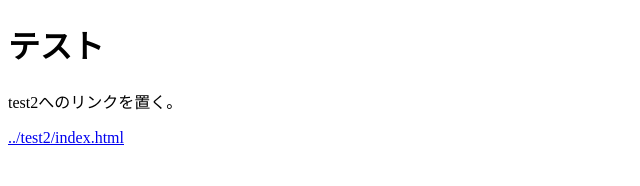
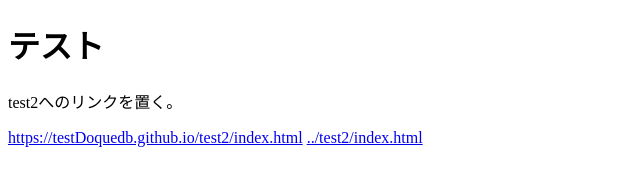
Before and after one commit to testDoquedb/test1, a plain HTML site: page docs/index.html in a window 1280 px wide. Shown: the whole page, without its empty margins (0-640 px from the left). Drawn offline with Linux system fonts and the light colour scheme.

Commit message:
added url

```diff
--- a/docs/index.html
+++ b/docs/index.html
@@ -7,6 +7,7 @@
 <body>
 <h1>テスト</h1>
 <p>test2へのリンクを置く。</p>
+<a href="https://testDoquedb.github.io/test2/index.html">https://testDoquedb.github.io/test2/index.html</a>
 <a href="../test2/index.html">../test2/index.html</a>
 </body>
 </html>
```
